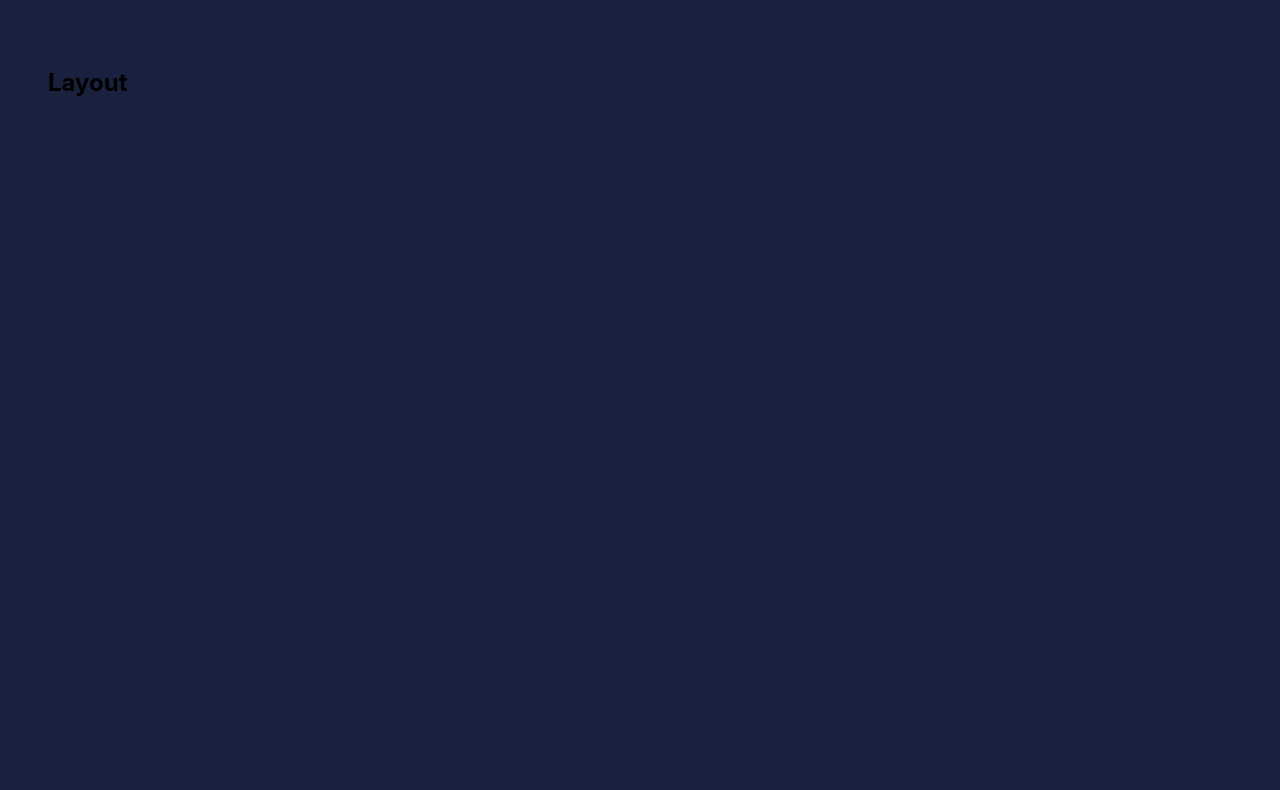
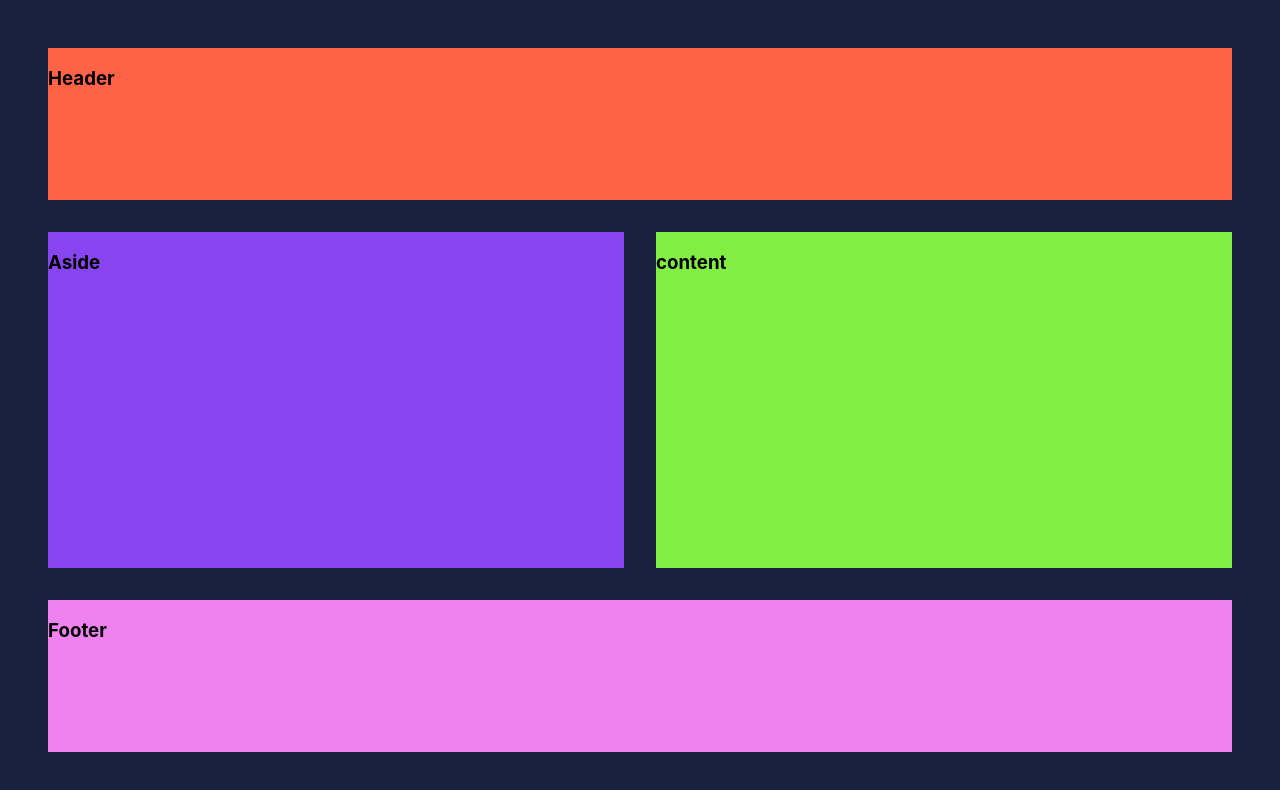
Before and after one commit to carlossroliveira/Find-time-in-your-country, a React (Create React App) app: page / in a window 1280 px wide. Shown: the top 790 px of the page. Built offline with nearby package versions, Linux system fonts and the light colour scheme; a web font is replaced by a local one.

Commit message:
Changes initial

```diff
--- a/src/components/Layout/index.tsx
+++ b/src/components/Layout/index.tsx
@@ -2,6 +2,13 @@
 // Packages
 // -------------------------------------------------
 import React from 'react';
+// -------------------------------------------------
+// Components
+// -------------------------------------------------
+import { Aside } from './part/Aside';
+import { Content } from './part/Content';
+import { Footer } from './part/Footer';
+import { Header } from './part/Header';
 // -------------------------------------------------
 // Styles
 // -------------------------------------------------
@@ -10,7 +17,10 @@ import { ContainerSC } from './layoutStyles';
 export const Layout = (): JSX.Element => {
   return (
     <ContainerSC>
-      <h1>Layout</h1>
+      <Header />
+      <Aside />
+      <Content />
+      <Footer />
     </ContainerSC>
   );
 };
--- a/src/components/Layout/layoutStyles.tsx
+++ b/src/components/Layout/layoutStyles.tsx
@@ -9,17 +9,17 @@ export const ContainerSC = styled.section`
 
   display: grid;
   gap: 2rem;
-  grid-template-columns: 350px 5fr 1fr;
-  grid-template-rows: 70px 1fr 1fr 100px;
+  grid-template-columns: repeat(auto-fit, minmax(400px, 1fr));
+  grid-template-rows: repeat(auto-fit, minmax(100px, 1fr));
   grid-template-areas:
-    'header header header'
-    'sidebar contentMap contentMap'
-    'sidebar contentBus contentInf'
-    'footer footer footer';
+    'headerSC headerSC'
+    'sidebarSC contentSC'
+    'sidebarSC contentSC'
+    'footerSC footerSC';
 
   background: ${(props) => props.theme.background.primary};
 
-  @media (max-width: 1025px) {
+  /*   @media (max-width: 1025px) {
     font-size: 87.5%;
     height: 100%;
     grid-template-columns: repeat(3, 1fr);
@@ -30,5 +30,5 @@ export const ContainerSC = styled.section`
       'contentBus contentBus contentBus'
       'contentInf contentInf contentInf'
       'footer footer footer';
-  }
+  } */
 `;
--- /dev/null
+++ b/src/components/Layout/part/Aside/asideStyles.tsx
@@ -0,0 +1,6 @@
+import styled from 'styled-components';
+
+export const ContainerSC = styled.section`
+  grid-area: sidebarSC;
+  background-color: #84e;
+`;
--- /dev/null
+++ b/src/components/Layout/part/Aside/index.tsx
@@ -0,0 +1,16 @@
+// -------------------------------------------------
+// Packages
+// -------------------------------------------------
+import React from 'react';
+// -------------------------------------------------
+// Styles
+// -------------------------------------------------
+import { ContainerSC } from './asideStyles';
+
+export const Aside = (): JSX.Element => {
+  return (
+    <ContainerSC>
+      <h1>Aside</h1>
+    </ContainerSC>
+  );
+};
--- /dev/null
+++ b/src/components/Layout/part/Content/contentStyles.tsx
@@ -0,0 +1,6 @@
+import styled from 'styled-components';
+
+export const ContainerSC = styled.section`
+  grid-area: contentSC;
+  background-color: #82ee44;
+`;
--- /dev/null
+++ b/src/components/Layout/part/Content/index.tsx
@@ -0,0 +1,16 @@
+// -------------------------------------------------
+// Packages
+// -------------------------------------------------
+import React from 'react';
+// -------------------------------------------------
+// Styles
+// -------------------------------------------------
+import { ContainerSC } from './contentStyles';
+
+export const Content = (): JSX.Element => {
+  return (
+    <ContainerSC>
+      <h1>content</h1>
+    </ContainerSC>
+  );
+};
--- /dev/null
+++ b/src/components/Layout/part/Footer/footerStyles.tsx
@@ -0,0 +1,6 @@
+import styled from 'styled-components';
+
+export const ContainerSC = styled.section`
+  grid-area: footerSC;
+  background-color: violet;
+`;
--- /dev/null
+++ b/src/components/Layout/part/Footer/index.tsx
@@ -0,0 +1,16 @@
+// -------------------------------------------------
+// Packages
+// -------------------------------------------------
+import React from 'react';
+// -------------------------------------------------
+// Styles
+// -------------------------------------------------
+import { ContainerSC } from './footerStyles';
+
+export const Footer = (): JSX.Element => {
+  return (
+    <ContainerSC>
+      <h1>Footer</h1>
+    </ContainerSC>
+  );
+};
--- /dev/null
+++ b/src/components/Layout/part/Header/headerStyles.tsx
@@ -0,0 +1,6 @@
+import styled from 'styled-components';
+
+export const ContainerSC = styled.section`
+  grid-area: headerSC;
+  background-color: tomato;
+`;
--- /dev/null
+++ b/src/components/Layout/part/Header/index.tsx
@@ -0,0 +1,16 @@
+// -------------------------------------------------
+// Packages
+// -------------------------------------------------
+import React from 'react';
+// -------------------------------------------------
+// Styles
+// -------------------------------------------------
+import { ContainerSC } from './headerStyles';
+
+export const Header = (): JSX.Element => {
+  return (
+    <ContainerSC>
+      <h1>Header</h1>
+    </ContainerSC>
+  );
+};
```
